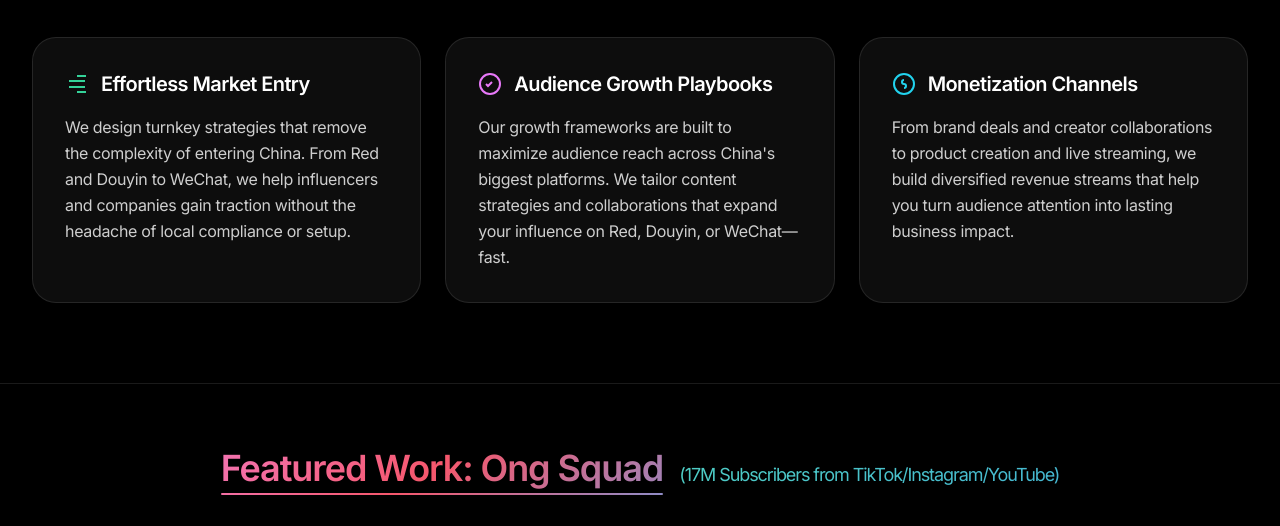
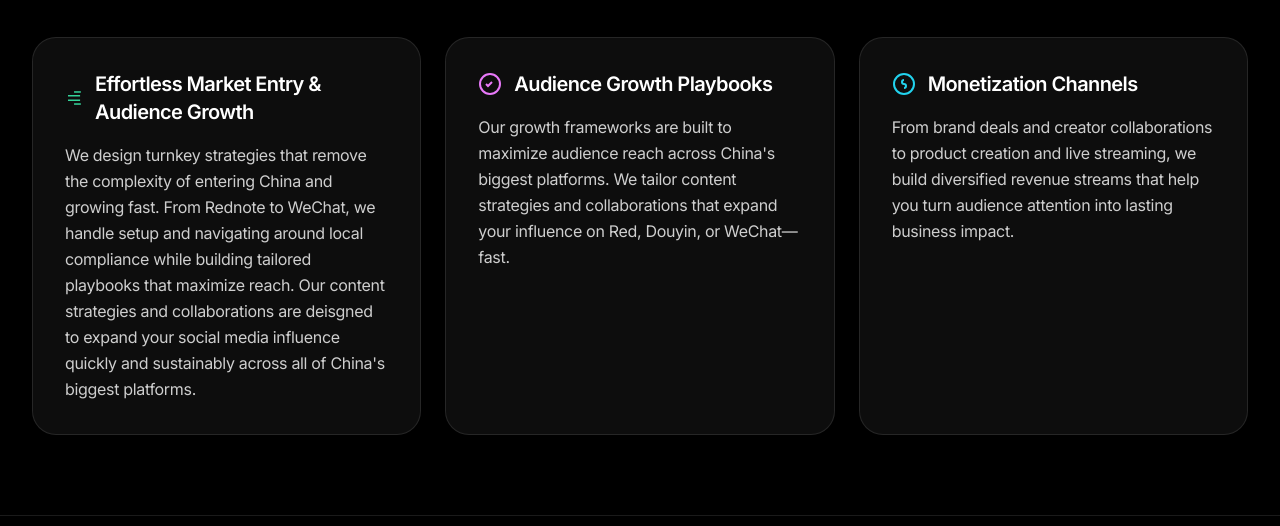
Before and after one commit to nfluentmedia/landing-page, a plain HTML site: page public/index.html in a window 1280 px wide. Shown: the part 721-1247 px from the top of the page. Drawn offline with nearby package versions, Linux system fonts and the light colour scheme.

Commit message:
Update index.html
Adjusting Solutions textboxes.

```diff
--- a/public/index.html
+++ b/public/index.html
@@ -324,9 +324,9 @@
         <div class="solution-card rounded-3xl border border-white/10 bg-white/5 backdrop-blur p-8">
           <div class="flex items-center gap-3 mb-4">
             <svg xmlns="http://www.w3.org/2000/svg" class="h-6 w-6 text-emerald-400" fill="none" viewBox="0 0 24 24" stroke="currentColor" stroke-width="2"><path d="M12 20h9"/><path d="M12 4h9"/><path d="M4 9h16"/><path d="M4 15h16"/></svg>
-            <h3 class="font-semibold text-xl text-white">Effortless Market Entry</h3>
+            <h3 class="font-semibold text-xl text-white">Effortless Market Entry & Audience Growth</h3>
           </div>
-          <p class="text-white/80 text-base leading-relaxed">We design turnkey strategies that remove the complexity of entering China. From Red and Douyin to WeChat, we help influencers and companies gain traction without the headache of local compliance or setup.</p>
+          <p class="text-white/80 text-base leading-relaxed">We design turnkey strategies that remove the complexity of entering China and growing fast. From Rednote to WeChat, we handle setup and navigating around local compliance while building tailored playbooks that maximize reach. Our content strategies and collaborations are deisgned to expand your social media influence quickly and sustainably across all of China's biggest platforms.</p>
         </div>
 
         <!-- Audience Growth Playbooks -->
```
